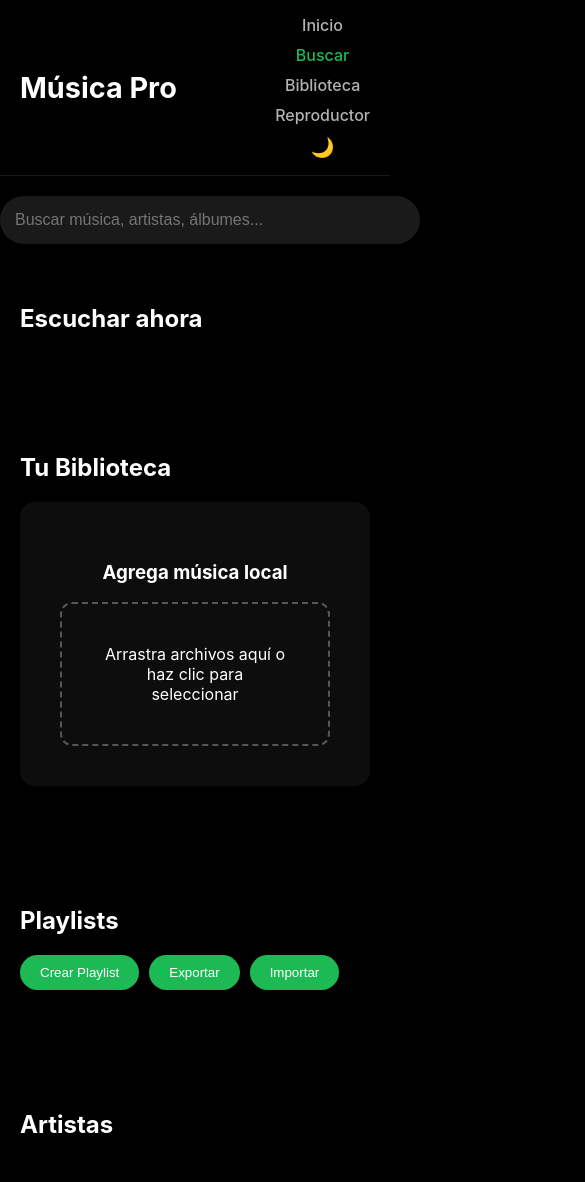
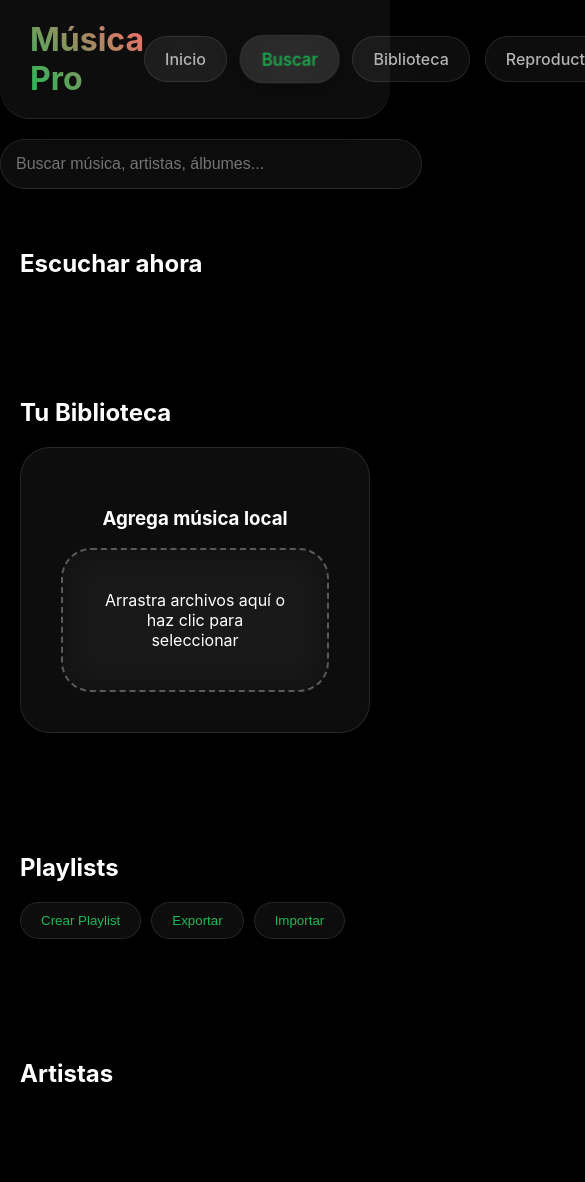
Before and after one commit to rm9jm44jth-blip/muscaapp, a plain HTML site: page files.html in a window 390 px wide. Shown: the top 1182 px of the page, 585 px wide, since content can reach past the window. Drawn offline with Linux system fonts and the light colour scheme.

Commit message:
Update files.html

```diff
--- a/files.html
+++ b/files.html
@@ -22,66 +22,112 @@
             display: flex;
             justify-content: space-between;
             align-items: center;
-            padding: 15px 20px;
-            background: rgba(0, 0, 0, 0.9);
-            backdrop-filter: blur(20px);
+            padding: 20px 30px;
+            background: rgba(255, 255, 255, 0.05);
+            backdrop-filter: blur(40px);
+            -webkit-backdrop-filter: blur(40px);
             border-bottom: 1px solid rgba(255, 255, 255, 0.1);
             position: sticky;
             top: 0;
             z-index: 100;
-        }
-        body.light-mode nav {
-            background: rgba(255, 255, 255, 0.9);
-            border-bottom: 1px solid rgba(0, 0, 0, 0.1);
+            border-radius: 0 0 30px 30px;
+            box-shadow: 0 10px 40px rgba(0, 0, 0, 0.3);
         }
         nav .logo {
-            font-size: 1.8em;
+            font-size: 2em;
             font-weight: bold;
-            color: #fff;
-        }
-        body.light-mode nav .logo {
-            color: #000;
+            background: linear-gradient(45deg, #1db954, #ff6b6b);
+            -webkit-background-clip: text;
+            -webkit-text-fill-color: transparent;
         }
         nav .nav-links {
             display: flex;
-            gap: 20px;
+            gap: 25px;
             align-items: center;
         }
         nav a {
             color: #b3b3b3;
             text-decoration: none;
             font-weight: 500;
-            transition: color 0.3s;
+            transition: all 0.4s;
+            padding: 12px 20px;
+            border-radius: 30px;
+            background: rgba(255, 255, 255, 0.05);
+            backdrop-filter: blur(30px);
+            border: 1px solid rgba(255, 255, 255, 0.1);
+            position: relative;
+            overflow: hidden;
+        }
+        nav a::before {
+            content: '';
+            position: absolute;
+            top: 0;
+            left: -100%;
+            width: 100%;
+            height: 100%;
+            background: linear-gradient(90deg, transparent, rgba(255, 255, 255, 0.2), transparent);
+            transition: left 0.5s;
+        }
+        nav a:hover::before {
+            left: 100%;
         }
         nav a:hover, nav a.active {
             color: #1db954;
+            background: rgba(255, 255, 255, 0.1);
+            transform: scale(1.05);
+            box-shadow: 0 5px 20px rgba(0, 0, 0, 0.3);
         }
         #theme-toggle {
-            background: none;
+            background: rgba(255, 255, 255, 0.05);
             border: none;
-            color: #b3b3b3;
-            font-size: 1.2em;
+            color: #fff;
+            font-size: 1.5em;
+            padding: 15px;
+            border-radius: 50%;
             cursor: pointer;
-            transition: color 0.3s;
+            transition: all 0.4s;
+            backdrop-filter: blur(30px);
+            border: 1px solid rgba(255, 255, 255, 0.1);
+            position: relative;
+        }
+        #theme-toggle::before {
+            content: '';
+            position: absolute;
+            top: 0;
+            left: 0;
+            right: 0;
+            bottom: 0;
+            background: linear-gradient(45deg, rgba(255, 255, 255, 0.1), transparent);
+            border-radius: 50%;
+            animation: glassRipple 4s ease-in-out infinite;
+            pointer-events: none;
         }
         #theme-toggle:hover {
-            color: #1db954;
+            background: rgba(255, 255, 255, 0.15);
+            transform: scale(1.1) rotate(10deg);
+            box-shadow: 0 5px 20px rgba(0, 0, 0, 0.3);
+        }
+        @keyframes glassRipple {
+            0% { transform: scale(1); opacity: 0.5; }
+            50% { transform: scale(1.1); opacity: 0.8; }
+            100% { transform: scale(1); opacity: 0.5; }
         }
         .search-bar {
             width: 100%;
             max-width: 600px;
             padding: 15px;
-            border-radius: 25px;
-            background: rgba(255, 255, 255, 0.1);
+            border-radius: 30px;
+            background: rgba(255, 255, 255, 0.05);
             border: none;
             color: #fff;
             margin: 20px auto;
             display: block;
-            backdrop-filter: blur(10px);
+            backdrop-filter: blur(30px);
             font-size: 1em;
+            border: 1px solid rgba(255, 255, 255, 0.1);
         }
         body.light-mode .search-bar {
-            background: rgba(0, 0, 0, 0.1);
+            background: rgba(0, 0, 0, 0.05);
             color: #000;
         }
         .section {
@@ -103,12 +149,12 @@
         }
         .item {
             background: rgba(255, 255, 255, 0.05);
-            border-radius: 12px;
+            border-radius: 30px;
             padding: 15px;
             text-align: center;
             transition: all 0.4s;
             cursor: pointer;
-            backdrop-filter: blur(15px);
+            backdrop-filter: blur(30px);
             border: 1px solid rgba(255, 255, 255, 0.1);
             position: relative;
             overflow: hidden;
@@ -135,7 +181,7 @@
             width: 100%;
             height: 150px;
             object-fit: cover;
-            border-radius: 8px;
+            border-radius: 20px;
             margin-bottom: 10px;
         }
         .item .title {
@@ -150,16 +196,18 @@
             text-align: center;
             padding: 40px;
             background: rgba(255, 255, 255, 0.05);
-            border-radius: 15px;
+            border-radius: 30px;
             margin: 20px 0;
-            backdrop-filter: blur(15px);
+            backdrop-filter: blur(30px);
+            border: 1px solid rgba(255, 255, 255, 0.1);
         }
         .drop-zone {
             border: 2px dashed rgba(255, 255, 255, 0.3);
             padding: 40px;
-            border-radius: 12px;
+            border-radius: 30px;
             transition: all 0.3s;
             cursor: pointer;
+            backdrop-filter: blur(20px);
         }
         .drop-zone:hover, .drop-zone.dragover {
             border-color: #1db954;
@@ -173,34 +221,53 @@
         }
         .playlist-controls button {
             padding: 10px 20px;
-            background: #1db954;
-            color: #fff;
+            background: rgba(255, 255, 255, 0.05);
+            color: #1db954;
             border: none;
-            border-radius: 20px;
+            border-radius: 30px;
             cursor: pointer;
-            transition: background 0.3s;
+            transition: all 0.4s;
+            backdrop-filter: blur(30px);
+            border: 1px solid rgba(255, 255, 255, 0.1);
+            position: relative;
+            overflow: hidden;
+        }
+        .playlist-controls button::before {
+            content: '';
+            position: absolute;
+            top: 0;
+            left: -100%;
+            width: 100%;
+            height: 100%;
+            background: linear-gradient(90deg, transparent, rgba(255, 255, 255, 0.2), transparent);
+            transition: left 0.5s;
+        }
+        .playlist-controls button:hover::before {
+            left: 100%;
         }
         .playlist-controls button:hover {
-            background: #1aa34a;
+            background: rgba(255, 255, 255, 0.15);
+            transform: scale(1.05);
         }
         .toast {
             position: fixed;
             bottom: 20px;
             right: 20px;
-            background: #1db954;
-            color: #fff;
+            background: rgba(255, 255, 255, 0.9);
+            color: #000;
             padding: 15px;
-            border-radius: 8px;
+            border-radius: 30px;
             display: none;
             z-index: 1000;
+            backdrop-filter: blur(30px);
+            box-shadow: 0 10px 30px rgba(0, 0, 0, 0.3);
         }
         @media (max-width: 768px) {
             .grid {
                 grid-template-columns: repeat(auto-fill, minmax(150px, 1fr));
             }
             nav .nav-links {
-                flex-direction: column;
-                gap: 10px;
+                gap: 15px;
             }
         }
     </style>
@@ -360,7 +427,7 @@
                 saveTrack(track);
             });
             loadTracks();
-            showToast('Pistas agregadas');
+            showToast('Pistas agregadas al instante');
         }
 
         function saveTrack(track) {
@@ -398,25 +465,8 @@
             input.onchange = (e) => {
                 const file = e.target.files[0];
                 const reader = new FileReader();
-                reader.onload = (e) => {
-                    playlists = JSON.parse(e.target.result);
-                    localStorage.setItem('playlists', JSON.stringify(playlists));
-                    renderPlaylists();
-                    showToast('Playlists importadas');
-                };
-                reader.readAsText(file);
-            };
-            input.click();
-        });
-
-        document.getElementById('search-bar').addEventListener('input', (e) => {
-            const query = e.target.value.toLowerCase();
-            const filtered = tracks.filter(t => t.name.toLowerCase().includes(query) || (t.artist && t.artist.toLowerCase().includes(query)));
-            renderFiltered(filtered);
-        });
-
-        function renderFiltered(filtered) {
-            const grid = document.getElementById('library-grid');
+                reader.onload = (e) =>
+                                const grid = document.getElementById('library-grid');
             grid.innerHTML = '';
             filtered.forEach(track => {
                 const item = document.createElement('div');
@@ -430,7 +480,6 @@
                 grid.appendChild(item);
             });
         }
-
         // Modo oscuro/día
         const themeToggle = document.getElementById('theme-toggle');
         const body = document.body;
@@ -443,18 +492,4 @@
             body.classList.toggle('light-mode');
             const isLight = body.classList.contains('light-mode');
             localStorage.setItem('theme', isLight ? 'light' : 'dark');
-            themeToggle.textContent = isLight ? '☀️' : '🌙';
-        });
-
-        function showToast(message) {
-            const toast = document.getElementById('toast');
-            toast.textContent = message;
-            toast.style.display = 'block';
-            setTimeout(() => toast.style.display = 'none', 3000);
-        }
-
-        loadTracks();
-        renderPlaylists();
-    </script>
-</body>
-</html>
+            themeToggle.textContent = isLight ? '☀️' : ' ⬤
```
